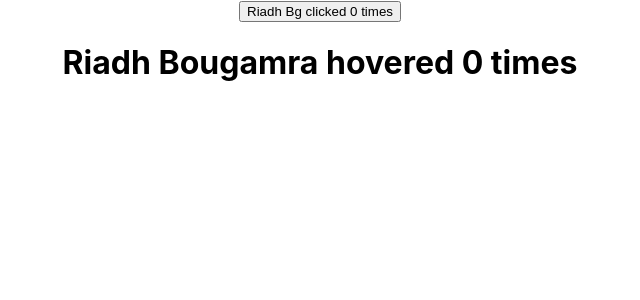
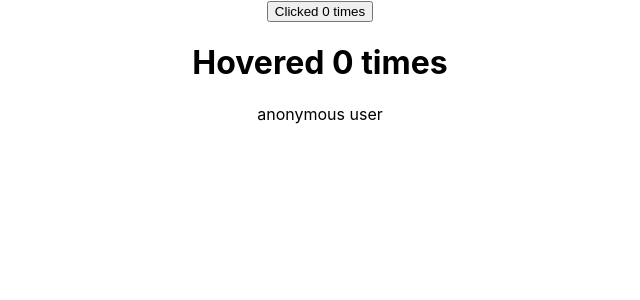
Before and after one commit to RiadhBg26/React-js-first-project-, a React (Create React App) app: page / in a window 1280 px wide. Shown: the top 300 px of the page, without its empty margins (320-960 px from the left). Built offline with nearby package versions, Linux system fonts and the light colour scheme.

Commit message:
added renderer technique

```diff
--- a/src/App.js
+++ b/src/App.js
@@ -29,6 +29,9 @@ import Hero from './components/hero';
 import ErrorBoundary from './components/boundary';
 import ClickCounter from './components/clickCounter';
 import HoverCounter from './components/hoverCounter';
+import ClickCounter2 from './components/clickCounter2';
+import HoverCounter2 from './components/hoverCounter2';
+import User from './components/user';
 
 
 
@@ -88,8 +91,14 @@ function App() {
 			</ErrorBoundary> */}
 
 			{/* the props (name) will pass to the HOC (withCounter.js) and not to the wrapped components */}
-			<ClickCounter name="Riadh Bg"></ClickCounter>
-			<HoverCounter name="Riadh Bougamra"></HoverCounter>
+			{/* <ClickCounter name="Riadh Bg"></ClickCounter>
+			<HoverCounter name="Riadh Bougamra"></HoverCounter> */}
+
+			<ClickCounter2></ClickCounter2>
+			<HoverCounter2></HoverCounter2>
+			{/* we can pass props as a function */}
+			{/* Render props is a technique for sharing code between React components using props whose value is a function */}
+			<User render={(isLoggedIn) => isLoggedIn ? "Riadh bg": 'anonymous user'}/>
 		</div>
 	);
 }
--- /dev/null
+++ b/src/components/clickCounter2.js
@@ -0,0 +1,28 @@
+import React, { Component } from 'react'
+
+class ClickCounter2 extends Component {
+	constructor(props) {
+		super(props)
+
+		this.state = {
+			 count: 0
+		}
+	}
+
+	incrementCount = () => {
+		this.setState(prevState => {
+			return {count: prevState.count + 1}
+		})
+	}
+
+	render() {
+		const {count} = this.state
+		return (
+			<div>
+				<button onClick={this.incrementCount}>Clicked {count} times</button>
+			</div>
+		)
+	}
+}
+
+export default ClickCounter2
--- /dev/null
+++ b/src/components/hoverCounter2.js
@@ -0,0 +1,28 @@
+import React, { Component } from 'react'
+
+class HoverCounter2 extends Component {
+
+	constructor(props) {
+		super(props)
+
+		this.state = {
+			 count: 0
+		}
+	}
+
+	incrementCount = () => {
+		this.setState(prevState => {
+			return {count: prevState.count + 1}
+		})
+	}
+	render() {
+		const {count} = this.state
+		return (
+			<div>
+				<h1 onMouseOver={this.incrementCount}>Hovered {count} times</h1>
+			</div>
+		)
+	}
+}
+
+export default HoverCounter2
--- /dev/null
+++ b/src/components/user.js
@@ -0,0 +1,14 @@
+import React, { Component } from 'react'
+
+class User extends Component {
+	render() {
+		return (
+			<div>
+				{/* when props is a function we add peranthaseases ex: this.props.name()*/}
+				{this.props.render(false)}
+			</div>
+		)
+	}
+}
+
+export default User
```
